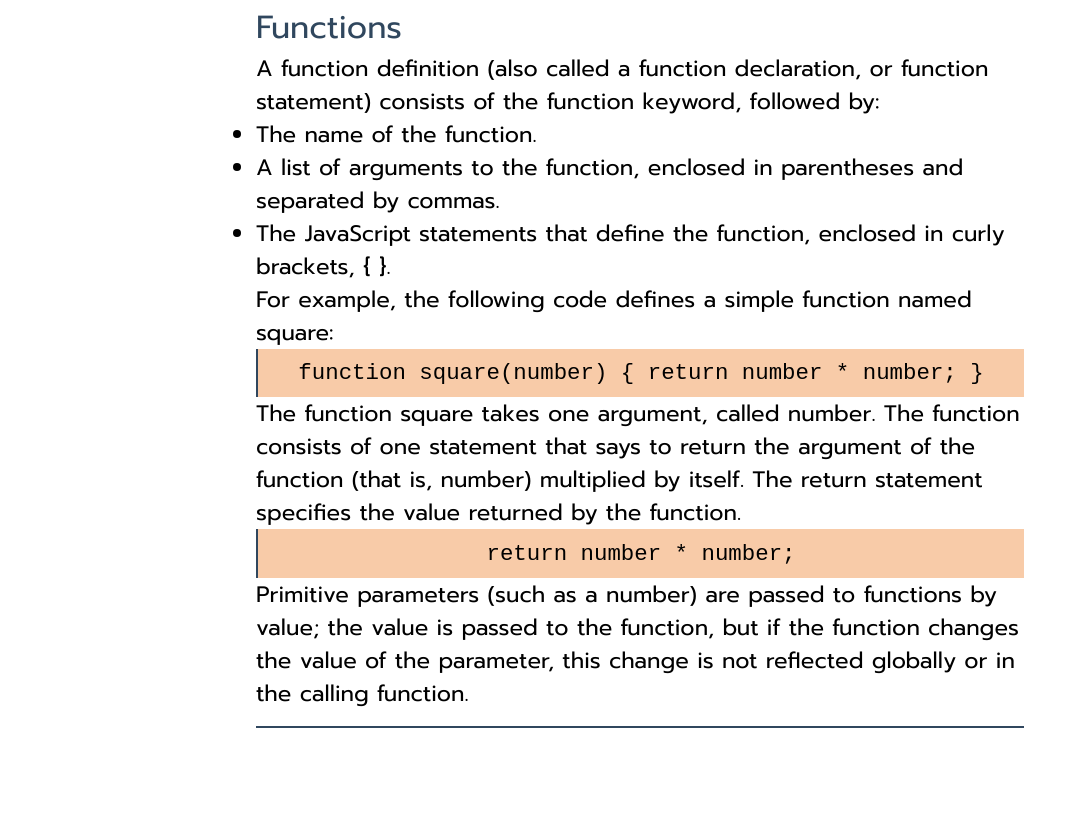
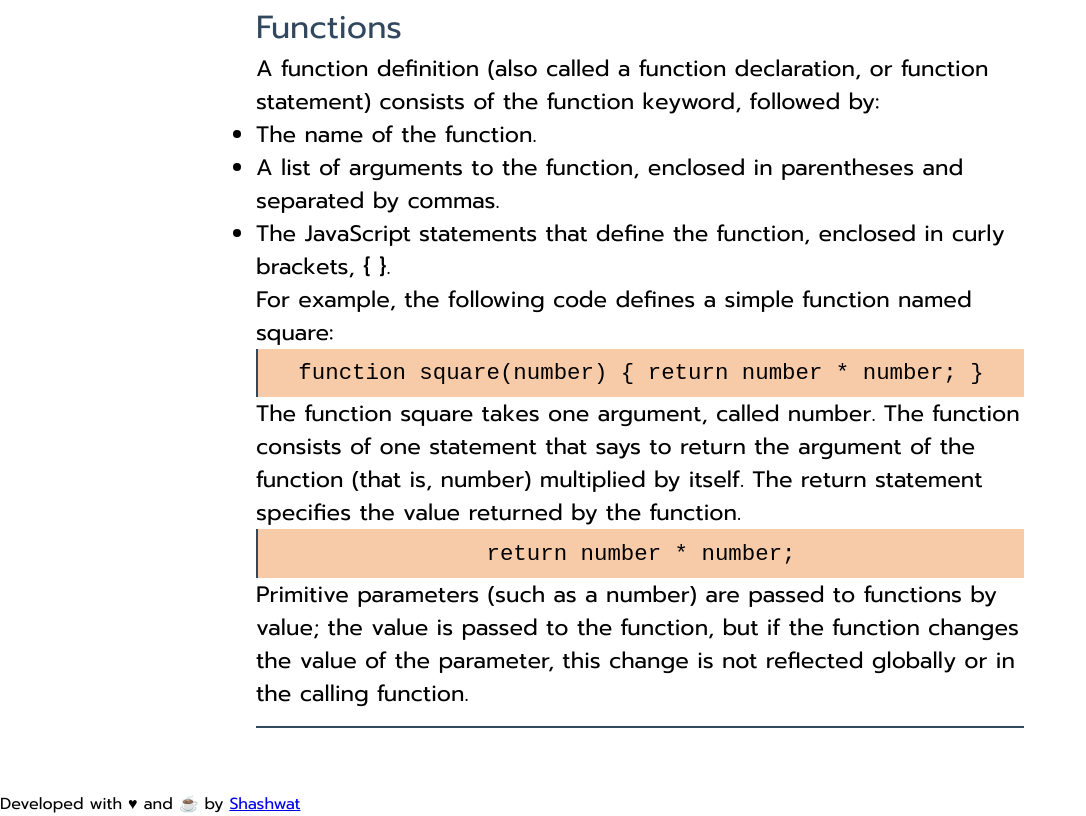
Before and after one commit to zippytyro/JS-documentation-page, a plain HTML site: page index.html in a window 1280 px wide. Shown: the part 7552-8368 px from the top of the page, without its empty margins (0-1086 px from the left). Before the commit the page ends 8344 px from the top, so only its background shows below. Drawn offline with Linux system fonts and the light colour scheme.

Commit message:
Update index.html

```diff
--- a/index.html
+++ b/index.html
@@ -361,7 +361,10 @@
                             </p>
         </section>
     </main>
-
+    <footer>
+        <p>Developed with &hearts; and &#9749; by <a target="_blank" href="https://github.com/zippytyro">Shashwat</a>
+        </p>
+    </footer>
     <script src="app.js"></script>
     <!-- <script src="https://cdn.freecodecamp.org/testable-projects-fcc/v1/bundle.js"></script> -->
 </body>
```
